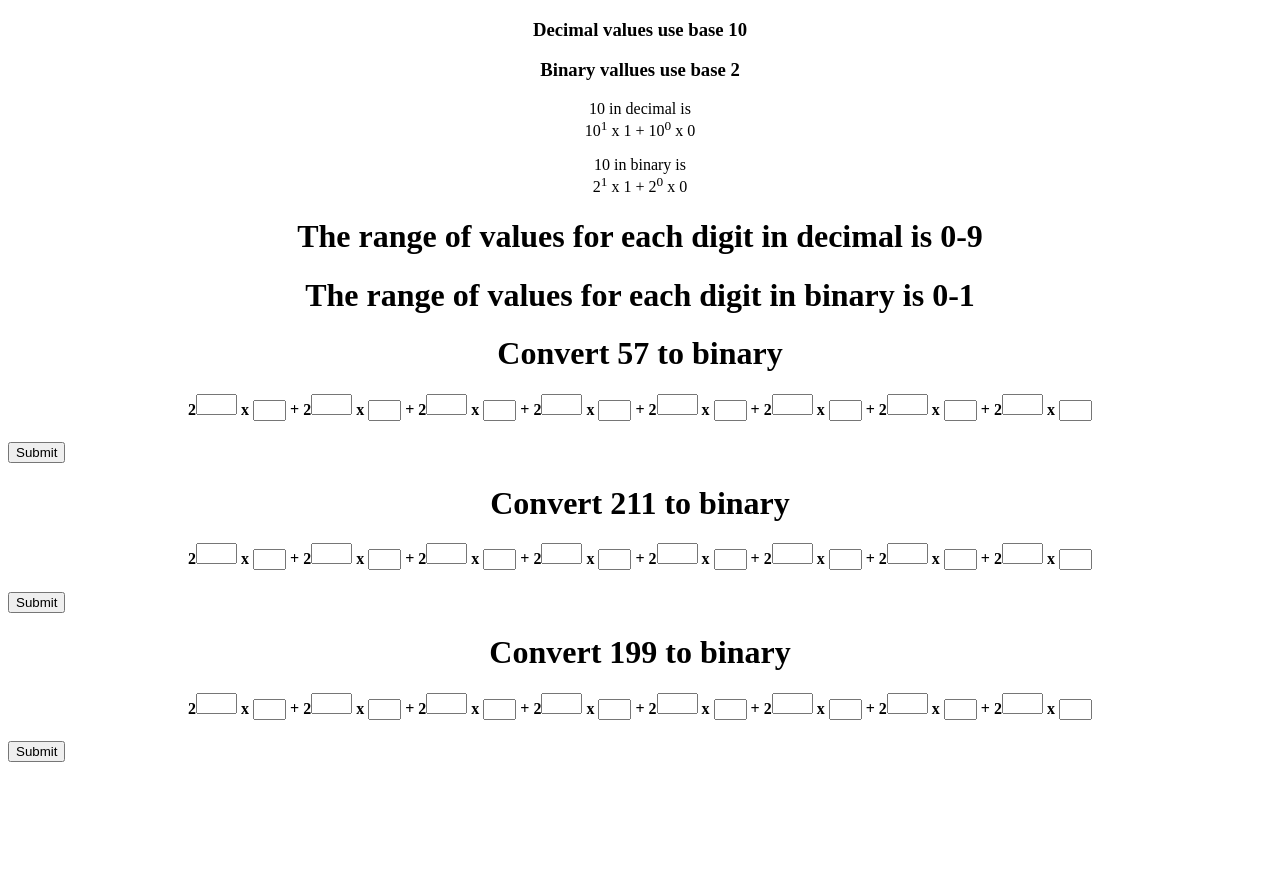
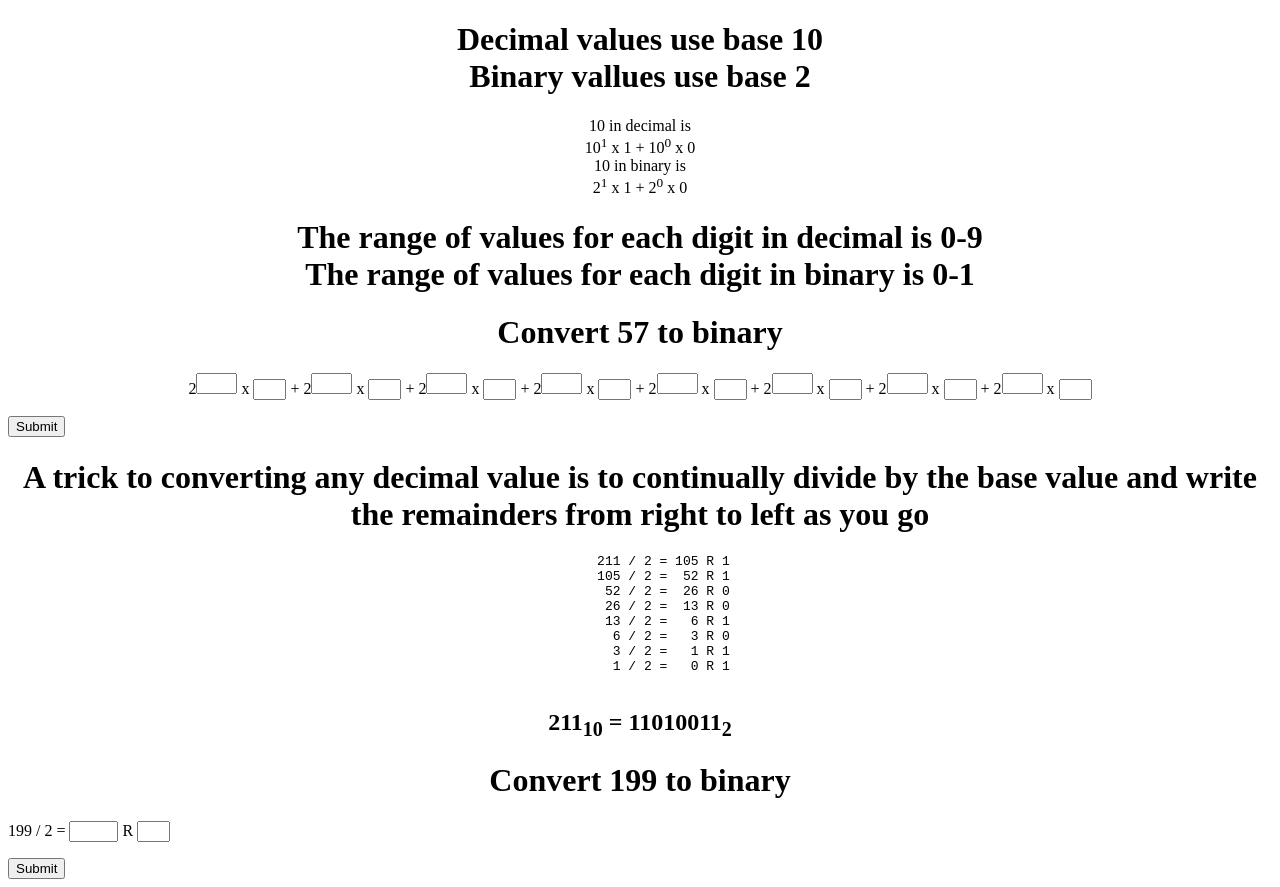
Before and after one commit to EKazenmayer/WhatTheHex, a plain HTML site: page step3.html in a window 1280 px wide. Before the commit the page ends 800 px from the top, so only its background shows below. Drawn offline with nearby package versions, Linux system fonts and the light colour scheme.

Commit message:
Finally fixed the dynamic division question generator

```diff
--- a/step3.html
+++ b/step3.html
@@ -1,56 +1,107 @@
 <!DOCTYPE html>
 <html>
 
-<script>
-  function checkWork(target, base, inputs){
-    var val = 0;
-    for(var i = 0; i < inputs.length-1; i+=2){
-      val += Math.pow(base, inputs[i].value)*inputs[i+1].value;
-    }
-    alert(val);
-     if(val == target){
-       alert("Correct!");
-       return true;
-     }else{
-       alert("Incorrect. Try again!");
-       return false;
-     }
-  }
-</script>
+<script type="text/javascript" src="http://ajax.googleapis.com/ajax/libs/jquery/1.9.1/jquery.min.js"></script>
 
 <body>
-  <div class = "step3">
-    <h3 style="text-align:center;">Decimal values use base 10</h3>
-    <h3 style="text-align:center;">Binary vallues use base 2</h3>
-    <p style="text-align:center;">10 in decimal is<br>10<sup>1</sup> x 1 + 10<sup>0</sup> x 0</p>
-    <p style="text-align:center;">10 in binary is<br>2<sup>1</sup> x 1 + 2<sup>0</sup> x 0</p>
+  <div id="step3">
+    <h1 style="text-align:center;">Decimal values use base 10<br>Binary vallues use base 2</h1>
+    <p style="text-align:center;">10 in decimal is<br>10<sup>1</sup> x 1 + 10<sup>0</sup> x 0<br>10 in binary is<br>2<sup>1</sup> x 1 + 2<sup>0</sup> x 0</p>
   </div>
 
   <div class = "step4">
-    <h1 style="text-align:center;">The range of values for each digit in decimal is 0-9</h1>
-    <h1 style="text-align:center;">The range of values for each digit in binary is 0-1</h1>
+    <h1 style="text-align:center;">The range of values for each digit in decimal is 0-9<br>The range of values for each digit in binary is 0-1</h1>
   </div>
 
-  <div class = "step5">
+  <div id="step5">
     <h1 style="text-align:center;">Convert 57 to binary</h1>
-    <h4 style="text-align:center;">2<sup><input type = "input" id="exp4" maxlength="2" size="2"></sup> x <input type = "input" id="co4" maxlength="1" size="1"> + 2<sup><input type = "input" id="exp5" maxlength="2" size="2"></sup> x <input type = "input" id="co5" maxlength="1" size="1"> + 2<sup><input type = "input" id="exp6" maxlength="2" size="2"></sup> x <input type = "input" id="co6" maxlength="1" size="1"> + 2<sup><input type = "input" id="exp7" maxlength="2" size="2"></sup> x <input type = "input" id="co7" maxlength="1" size="1"> + 2<sup><input type = "input" id="exp8" maxlength="2" size="2"></sup> x <input type = "input" id="co8" maxlength="1" size="1"> + 2<sup><input type = "input" id="exp9" maxlength="2" size="2"></sup> x <input type = "input" id="co9" maxlength="1" size="1"> + 2<sup><input type = "input" id="exp10" maxlength="2" size="2"></sup> x <input type = "input" id="co10" maxlength="1" size="1"> + 2<sup><input type = "input" id="exp11" maxlength="2" size="2"></sup> x <input type = "input" id="co11" maxlength="1" size="1">
-    </h4>
-    <button onclick="checkWork(57, 2, [exp4,co4,exp5,co5,exp6,co6,exp7,co7,exp8,co8,exp9,co9,exp10,co10,exp11,co11])">Submit</button>
+    <p style="text-align:center;">2<sup><input type = "input" id="exp4" maxlength="2" size="2"></sup> x <input type = "input" id="co4" maxlength="1" size="1"> + 2<sup><input type = "input" id="exp5" maxlength="2" size="2"></sup> x <input type = "input" id="co5" maxlength="1" size="1"> + 2<sup><input type = "input" id="exp6" maxlength="2" size="2"></sup> x <input type = "input" id="co6" maxlength="1" size="1"> + 2<sup><input type = "input" id="exp7" maxlength="2" size="2"></sup> x <input type = "input" id="co7" maxlength="1" size="1"> + 2<sup><input type = "input" id="exp8" maxlength="2" size="2"></sup> x <input type = "input" id="co8" maxlength="1" size="1"> + 2<sup><input type = "input" id="exp9" maxlength="2" size="2"></sup> x <input type = "input" id="co9" maxlength="1" size="1"> + 2<sup><input type = "input" id="exp10" maxlength="2" size="2"></sup> x <input type = "input" id="co10" maxlength="1" size="1"> + 2<sup><input type = "input" id="exp11" maxlength="2" size="2"></sup> x <input type = "input" id="co11" maxlength="1" size="1">
+    </p>
+    <button onclick="validate(57, 2, [exp4,co4,exp5,co5,exp6,co6,exp7,co7,exp8,co8,exp9,co9,exp10,co10,exp11,co11])">Submit</button>
   </div>
 
-  <div class = "step6">
-    <h1 style="text-align:center;">Convert 211 to binary</h1>
-    <h4 style="text-align:center;">2<sup><input type = "input" id="exp12" maxlength="2" size="2"></sup> x <input type = "input" id="co12" maxlength="1" size="1"> + 2<sup><input type = "input" id="exp13" maxlength="2" size="2"></sup> x <input type = "input" id="co13" maxlength="1" size="1"> + 2<sup><input type = "input" id="exp14" maxlength="2" size="2"></sup> x <input type = "input" id="co14" maxlength="1" size="1"> + 2<sup><input type = "input" id="exp15" maxlength="2" size="2"></sup> x <input type = "input" id="co15" maxlength="1" size="1"> + 2<sup><input type = "input" id="exp16" maxlength="2" size="2"></sup> x <input type = "input" id="co16" maxlength="1" size="1"> + 2<sup><input type = "input" id="exp17" maxlength="2" size="2"></sup> x <input type = "input" id="co17" maxlength="1" size="1"> + 2<sup><input type = "input" id="exp18" maxlength="2" size="2"></sup> x <input type = "input" id="co18" maxlength="1" size="1"> + 2<sup><input type = "input" id="exp19" maxlength="2" size="2"></sup> x <input type = "input" id="co19" maxlength="1" size="1">
-    </h4>
-    <button onclick="checkWork(211, 2, [exp12,co12,exp13,co13,exp14,co14,exp15,co15,exp16,co16,exp17,co17,exp18,co18,exp19,co19])">Submit</button>
+  <div id="step6">
+    <h1 style="text-align:center;">A trick to converting any decimal value is to continually divide by the base value
+    and write the remainders from right to left as you go</h1>
+    <pre style="text-align:center;">
+      211 / 2 = 105 R 1
+      105 / 2 =  52 R 1
+       52 / 2 =  26 R 0
+       26 / 2 =  13 R 0
+       13 / 2 =   6 R 1
+        6 / 2 =   3 R 0
+        3 / 2 =   1 R 1
+        1 / 2 =   0 R 1
+    </pre>
+    <h2 style="text-align:center;">211<sub>10</sub> = 11010011<sub>2</sub></h2>
   </div>
 
-  <div class = "step7">
+  <div id="step7">
     <h1 style="text-align:center;">Convert 199 to binary</h1>
-    <h4 style="text-align:center;">2<sup><input type = "input" id="exp20" maxlength="2" size="2"></sup> x <input type = "input" id="co20" maxlength="1" size="1"> + 2<sup><input type = "input" id="exp21" maxlength="2" size="2"></sup> x <input type = "input" id="co21" maxlength="1" size="1"> + 2<sup><input type = "input" id="exp22" maxlength="2" size="2"></sup> x <input type = "input" id="co22" maxlength="1" size="1"> + 2<sup><input type = "input" id="exp23" maxlength="2" size="2"></sup> x <input type = "input" id="co23" maxlength="1" size="1"> + 2<sup><input type = "input" id="exp24" maxlength="2" size="2"></sup> x <input type = "input" id="co24" maxlength="1" size="1"> + 2<sup><input type = "input" id="exp25" maxlength="2" size="2"></sup> x <input type = "input" id="co25" maxlength="1" size="1"> + 2<sup><input type = "input" id="exp26" maxlength="2" size="2"></sup> x <input type = "input" id="co26" maxlength="1" size="1"> + 2<sup><input type = "input" id="exp27" maxlength="2" size="2"></sup> x <input type = "input" id="co27" maxlength="1" size="1">
-    </h4>
-    <button onclick="checkWork(199, 2, [exp20,co20,exp21,co21,exp22,co22,exp23,co23,exp24,co24,exp25,co25,exp26,co26,exp27,co27])">Submit</button>
   </div>
+
+  <script>
+    function validate(target, base, inputs){
+      var val = 0;
+      for(var i = 0; i < inputs.length-1; i+=2){
+        val += Math.pow(base, inputs[i].value)*inputs[i+1].value;
+      }
+      alert(val);
+       if(val == target){
+         alert("Correct!");
+         return true;
+       }else{
+         alert("Incorrect. Try again!");
+         return false;
+       }
+    }
+
+    function checkDivision(quotient, remainder, id1, id2, base, divId, num){
+      if(quotient == id1.value && remainder == id2.value){
+        alert("Correct!");
+        if(quotient != 0){
+          convertByDivision(quotient, base, divId, (num+1));
+        }
+        return true;
+      }else{
+        alert("Incorrect. Try again!");
+        return false;
+      }
+    }
+
+    function convertByDivision(target, base, divId, num){
+      const quotient = Math.floor(target / base);
+      const remainder = target % base;
+      const id1 = "a"+num;
+      const id2 = "d"+num;
+      const question = document.createElement("p");
+      const q = document.createTextNode(target + " / " + base + " = ");
+      question.appendChild(q);
+
+      const box1 = document.createElement("input");
+      box1.setAttribute("id", id1);
+      box1.setAttribute("maxlength", 3);
+      box1.setAttribute("size", 3);
+      question.appendChild(box1);
+      const r = document.createTextNode(" R ");
+      question.appendChild(r);
+
+      const box2 = document.createElement("input");
+      box2.setAttribute("id", id2);
+      box2.setAttribute("maxlength", 1);
+      box2.setAttribute("size", 1);
+      question.appendChild(box2);
+      document.getElementById(divId).appendChild(question);
+
+      const butt = document.createElement("button");
+      butt.setAttribute("id", "checkDiv");
+      const submit = document.createTextNode("Submit");
+      butt.appendChild(submit);
+      butt.onclick = function(){checkDivision(quotient, remainder, box1, box2, base, divId, num);};
+      document.getElementById(divId).appendChild(butt);
+    }
+    convertByDivision(199, 2, "step7", 0);
+  </script>
 </body>
 
 </html>
```
